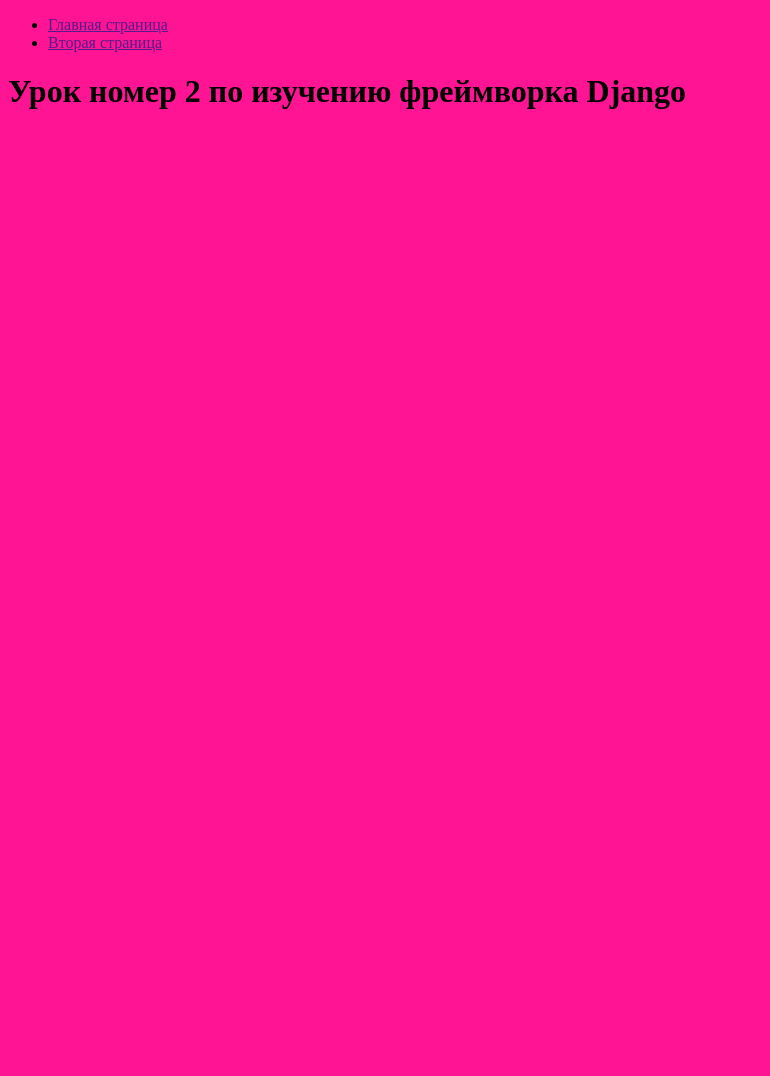
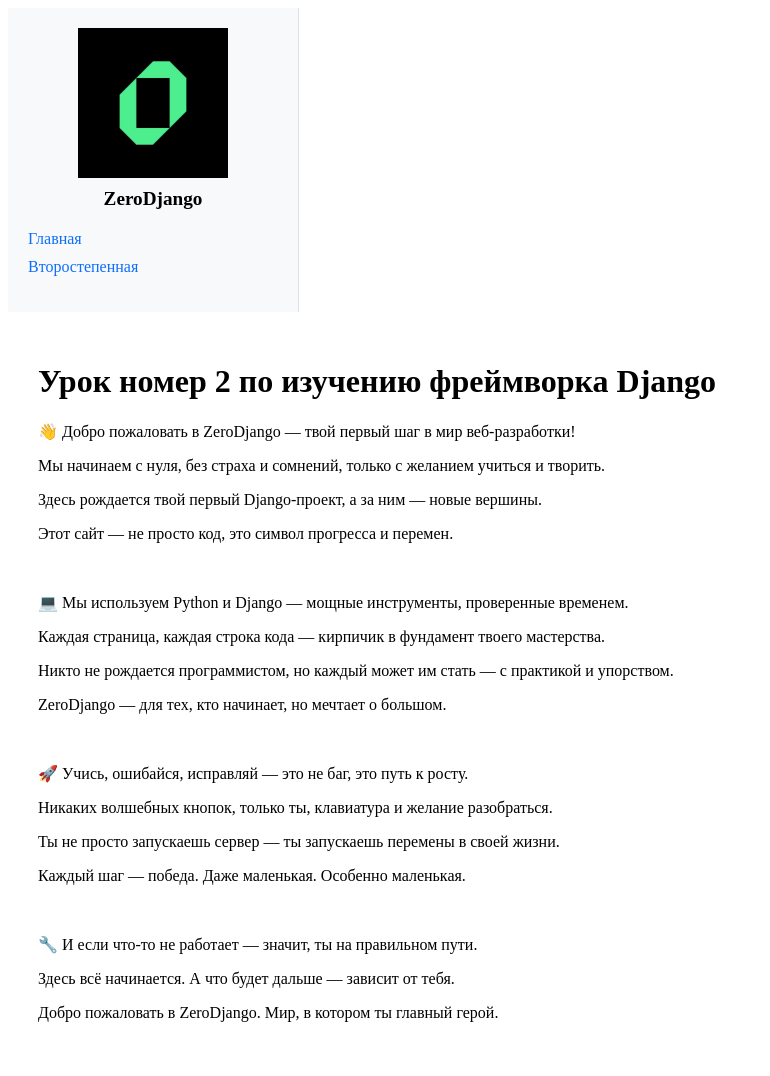
Before and after one commit to YuriyNik156/DJ02, a Django app: page / in a window 1280 px wide. Shown: the whole page, without its empty margins (0-770 px from the left). Before the commit the page ends 109 px from the top, so only its background shows below. Run offline with Django 5.2, Linux system fonts and the light colour scheme.

Commit message:
create static files

```diff
--- a/zerocoder/main/static/main/css/main.css
+++ b/zerocoder/main/static/main/css/main.css
@@ -1,3 +1,41 @@
-body {
-    background-color: deeppink;
-}
+    <style>
+        body {
+            min-height: 100vh;
+            display: flex;
+        }
+        aside {
+            width: 250px;
+            background-color: #f8f9fa;
+            padding: 20px;
+            border-right: 1px solid #dee2e6;
+        }
+        aside img {
+            display: block;
+            margin: 0 auto 10px;
+        }
+        aside span {
+            display: block;
+            text-align: center;
+            font-weight: bold;
+            font-size: 1.2rem;
+            margin-bottom: 20px;
+        }
+        aside ul {
+            list-style: none;
+            padding-left: 0;
+        }
+        aside li {
+            margin-bottom: 10px;
+        }
+        aside a {
+            text-decoration: none;
+            color: #0d6efd;
+        }
+        aside a:hover {
+            text-decoration: underline;
+        }
+        main {
+            flex-grow: 1;
+            padding: 30px;
+        }
+    </style>
--- a/zerocoder/main/templates/main/index.html
+++ b/zerocoder/main/templates/main/index.html
@@ -7,4 +7,24 @@
 {% block content %}
 
     <h1>Урок номер 2 по изучению фреймворка Django</h1>
+
+<p>👋 Добро пожаловать в ZeroDjango — твой первый шаг в мир веб-разработки!</p>
+<p>Мы начинаем с нуля, без страха и сомнений, только с желанием учиться и творить.</p>
+<p>Здесь рождается твой первый Django-проект, а за ним — новые вершины.</p>
+<p>Этот сайт — не просто код, это символ прогресса и перемен.</p>
+<br>
+<p>💻 Мы используем Python и Django — мощные инструменты, проверенные временем.</p>
+<p>Каждая страница, каждая строка кода — кирпичик в фундамент твоего мастерства.</p>
+<p>Никто не рождается программистом, но каждый может им стать — с практикой и упорством.</p>
+<p>ZeroDjango — для тех, кто начинает, но мечтает о большом.</p>
+<br>
+<p>🚀 Учись, ошибайся, исправляй — это не баг, это путь к росту.</p>
+<p>Никаких волшебных кнопок, только ты, клавиатура и желание разобраться.</p>
+<p>Ты не просто запускаешь сервер — ты запускаешь перемены в своей жизни.</p>
+<p>Каждый шаг — победа. Даже маленькая. Особенно маленькая.</p>
+<br>
+<p>🔧 И если что-то не работает — значит, ты на правильном пути.</p>
+<p>Здесь всё начинается. А что будет дальше — зависит от тебя.</p>
+<p>Добро пожаловать в ZeroDjango. Мир, в котором ты главный герой.</p>
+
 {% endblock %}
--- a/zerocoder/main/templates/main/layoute.html
+++ b/zerocoder/main/templates/main/layoute.html
@@ -12,10 +12,22 @@
 
     {% endblock %}
 </head>
+
 <body>
-{% include 'main/nav.html' %}
-    {% block content %}
-
-    {% endblock %}
+    <aside>
+        <img src="{% static 'main/image/Zerocoder.jpg' %}" alt="Логотип Зерокодер" width="150">
+        <span>ZeroDjango</span>
+        <ul>
+            <li><a href="#">Главная</a></li>
+            <li><a href="#">Второстепенная</a></li>
+        </ul>
+    </aside>
+    <main>
+        <div class="container">
+            {% block content %}
+            <!-- Контент подгружается сюда -->
+            {% endblock %}
+        </div>
+    </main>
 </body>
 </html>
--- a/zerocoder/zerocoder/settings.py
+++ b/zerocoder/zerocoder/settings.py
@@ -121,3 +121,7 @@ STATIC_URL = 'static/'
 # https://docs.djangoproject.com/en/5.2/ref/settings/#default-auto-field
 
 DEFAULT_AUTO_FIELD = 'django.db.models.BigAutoField'
+
+STATICFILES_DIRS = [
+    BASE_DIR / "static"
+]
--- a/zerocoder/zerocoder/urls.py
+++ b/zerocoder/zerocoder/urls.py
@@ -1,7 +1,10 @@
+from django.conf import settings
+from django.conf.urls.static import static
+
 from django.contrib import admin
 from django.urls import path, include
 
 urlpatterns = [
     path('admin/', admin.site.urls),
     path('', include('main.urls'))
-]
+] + static(settings.STATIC_URL, document_root=settings.STATIC_ROOT)
```
Also changed, not shown: zerocoder/main/static/main/image/Zerocoder.jpg (added).
